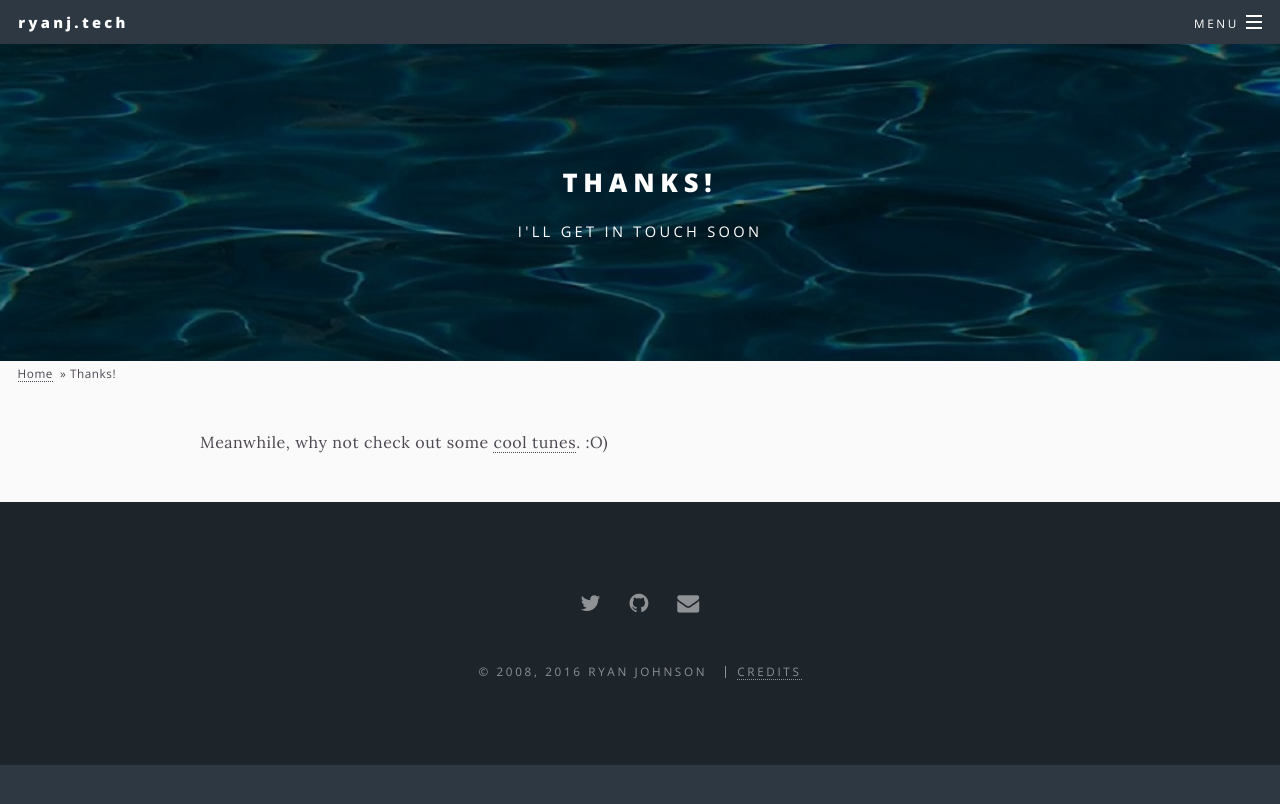
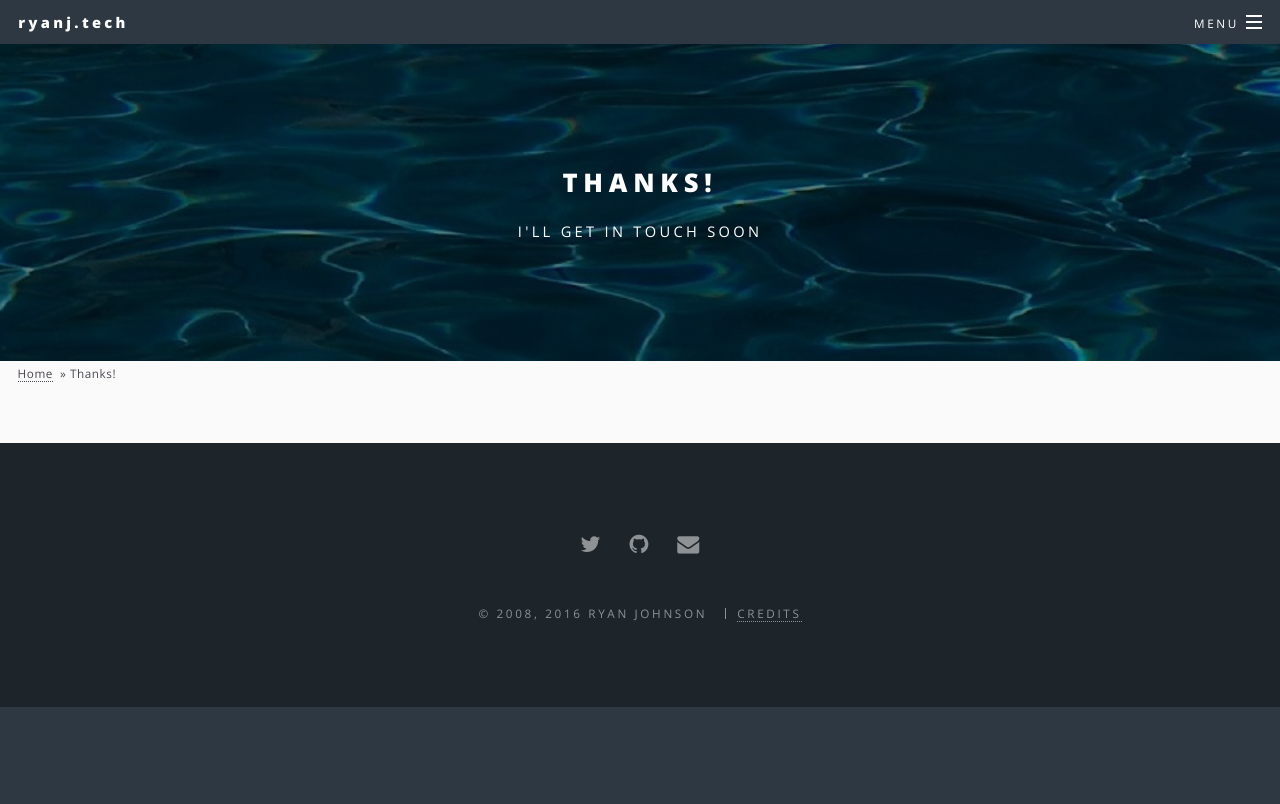
Before and after one commit to empireofryan/namecheap_dns, a Jekyll site: the page built from _pages/contact-success.html, in a window 1280 px wide. Shown: the top 804 px of the page. Built offline with Jekyll 4.4.1, drawn with Linux system fonts in a browser that asks for light colours.

Commit message:
contact success

```diff
--- a/_pages/contact-success.html
+++ b/_pages/contact-success.html
@@ -7,6 +7,7 @@ excerpt: I'll get in touch soon
 background-image: caustic_light.jpg
 ---
 
-<p>Meanwhile, why not check out some
+<!-- <p>Meanwhile, why not check out some
 <a target="_blank"
    href="http://www.pandora.com/profile/stations/ryanj">cool tunes</a>. :O)</p>
+ -->
--- a/_pages/contact.html
+++ b/_pages/contact.html
@@ -14,7 +14,7 @@ script: |
 <section>
   <form action="https://getsimpleform.com/messages?form_api_token=341fde1e81812a20c026f2fd7e85d543" method="post">
     <!-- the redirect_to is optional, the form will redirect to the referrer on submission -->
-    <input type='hidden' name='redirect_to' value='http:/www.ryanj.tech/contact-success.html' />
+    <input type='hidden' name='redirect_to' value='http:/www.ryanj.tech/contact-success/' />
     <!-- all your input fields here.... -->
     <input type='text' name='test' />
     <input type='submit' value='Test form' />
```
Also changed, not shown: 4 other files.
